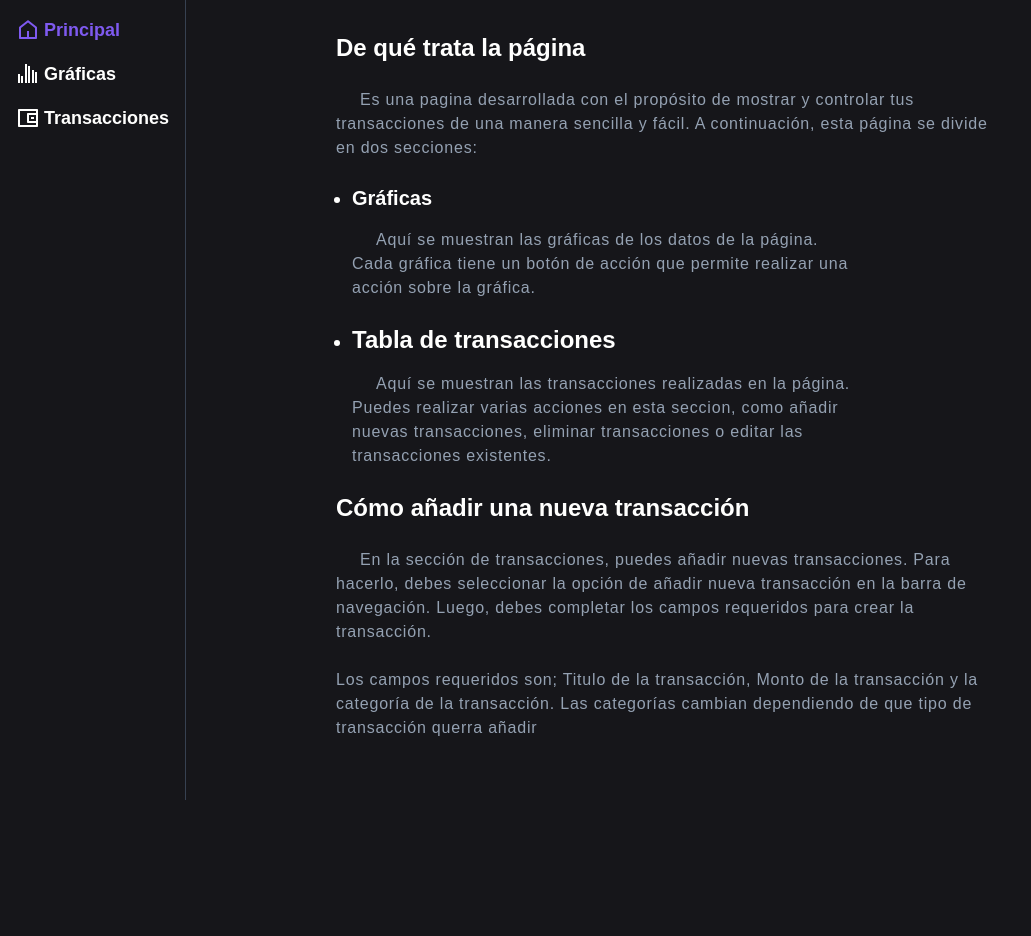
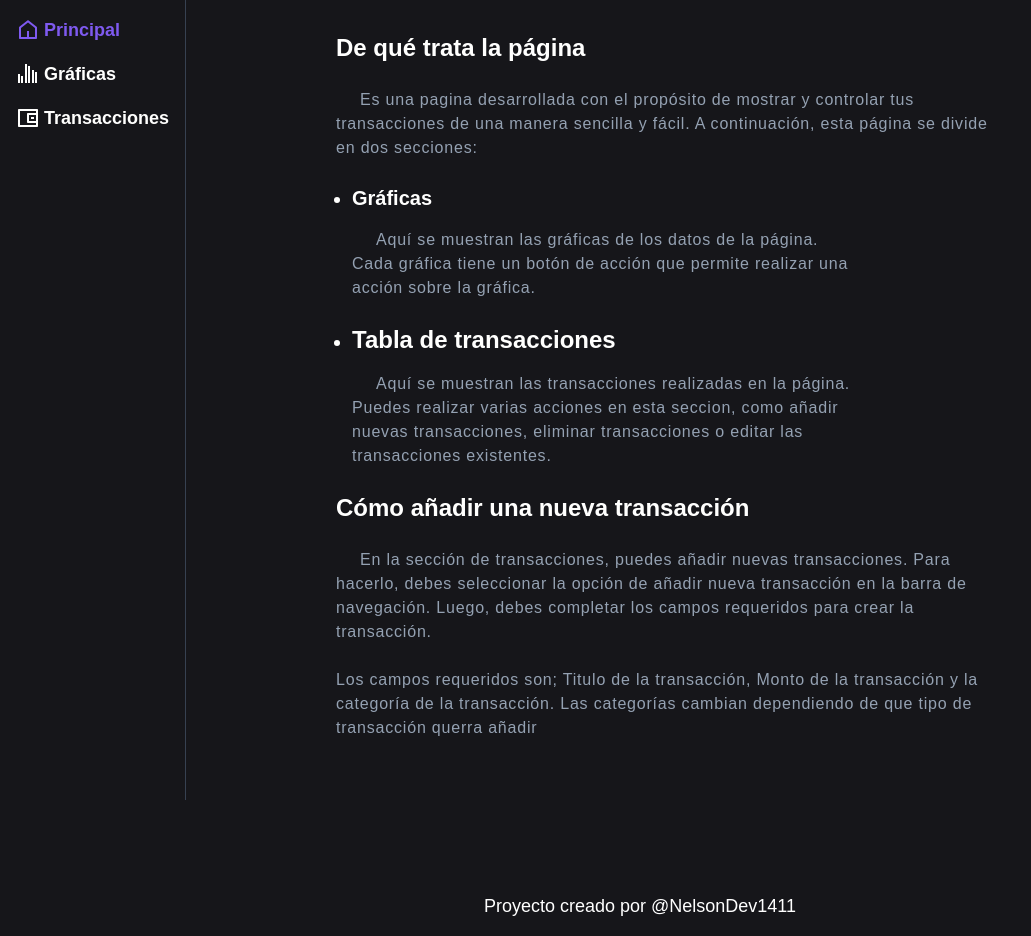
Before and after one commit to Nelson1411/control-de-pagos-app, a React (Vite) app: page / in a window 1280 px wide. Shown: the whole page, without its empty margins (0-1031 px from the left). Before the commit the page ends 800 px from the top, so only its background shows below. Built offline with nearby package versions, Linux system fonts and the light colour scheme.

Commit message:
add footer

```diff
--- a/src/layout/Layout.tsx
+++ b/src/layout/Layout.tsx
@@ -116,6 +116,14 @@ function Layout({ children }: { children: React.ReactNode }) {
         <section className='md:pl-60'>
             {children}
         </section>
+
+        <footer className='pt-24 pb-4'>
+          <div className='flex justify-center items-center'>
+            <h3 className='font-paragraph text-lg'>
+              Proyecto creado por <a href="https://github.com/NelsonDev1411">@NelsonDev1411</a>
+            </h3>
+          </div>
+        </footer>
     </main>
   )
 }
```
